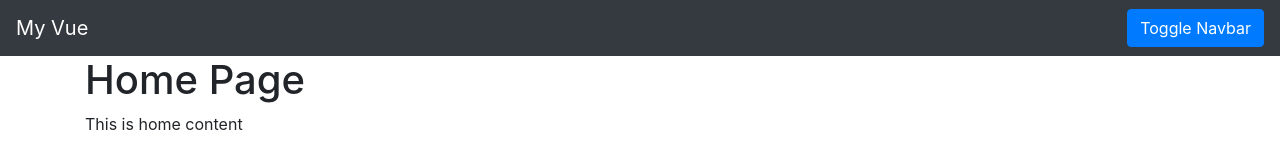
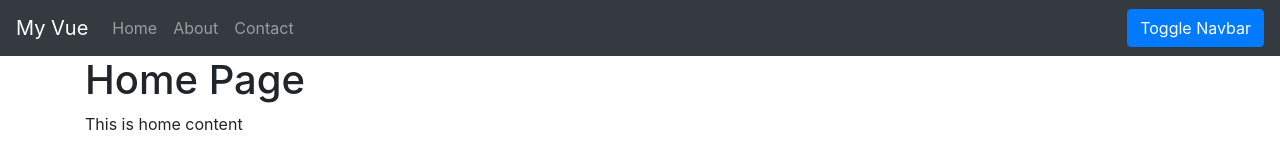
Before and after one commit to piechowiaq/vuejs-tutorial, a plain HTML site: page index.html in a window 1280 px wide. Drawn offline with nearby package versions, Linux system fonts and the light colour scheme.

Commit message:
Fixing bug

```diff
--- a/index.html
+++ b/index.html
@@ -8,7 +8,7 @@
 </head>
 <body>
     <navbar
-            :page="pages"
+            :pages="pages"
             :activePage="activePage"
             :navLinkClick="(index) => activePage = index"
     >
```
